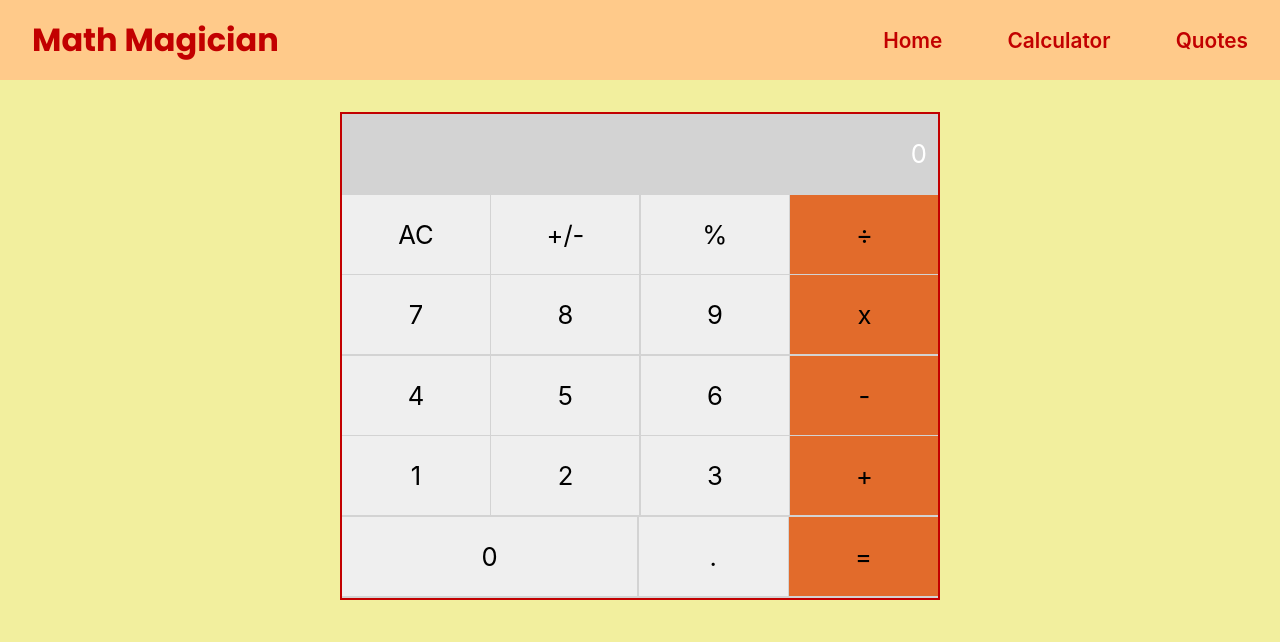
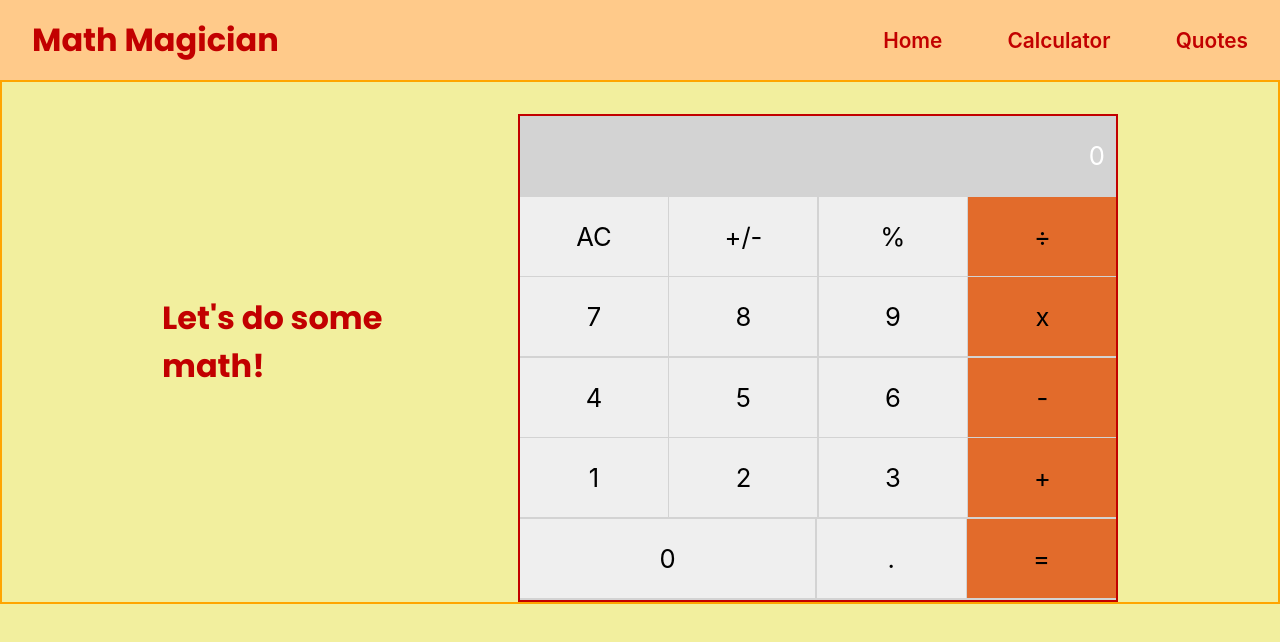
Before and after one commit to Mikey1-nuel/Math-Magicians, a React (Create React App) app: page /calculator in a window 1280 px wide. Shown: the top 642 px of the page. Built offline with nearby package versions, Linux system fonts and the light colour scheme.

Commit message:
Update js file

```diff
--- a/src/App.js
+++ b/src/App.js
@@ -1,4 +1,3 @@
-// eslint-disable-next-line import/no-extraneous-dependencies
 import { BrowserRouter as Router, Routes, Route } from 'react-router-dom';
 import './App.css';
 import Calculator from './components/Calculator';
--- a/src/components/Calculator.js
+++ b/src/components/Calculator.js
@@ -15,6 +15,8 @@ const Calculator = () => {
   };
 
   return (
+    <div className='calc-cont'>
+    <h2>Let's do some math!</h2>
     <div className="calculator">
       <input className="input-area" value={state.next || state.total || 0} disabled />
       <div className="row-one">
@@ -47,6 +49,7 @@ const Calculator = () => {
         <button className="col-five orange" type="button" value="equal-to" onClick={calc}>=</button>
       </div>
     </div>
+    </div>
   );
 };
 
```
